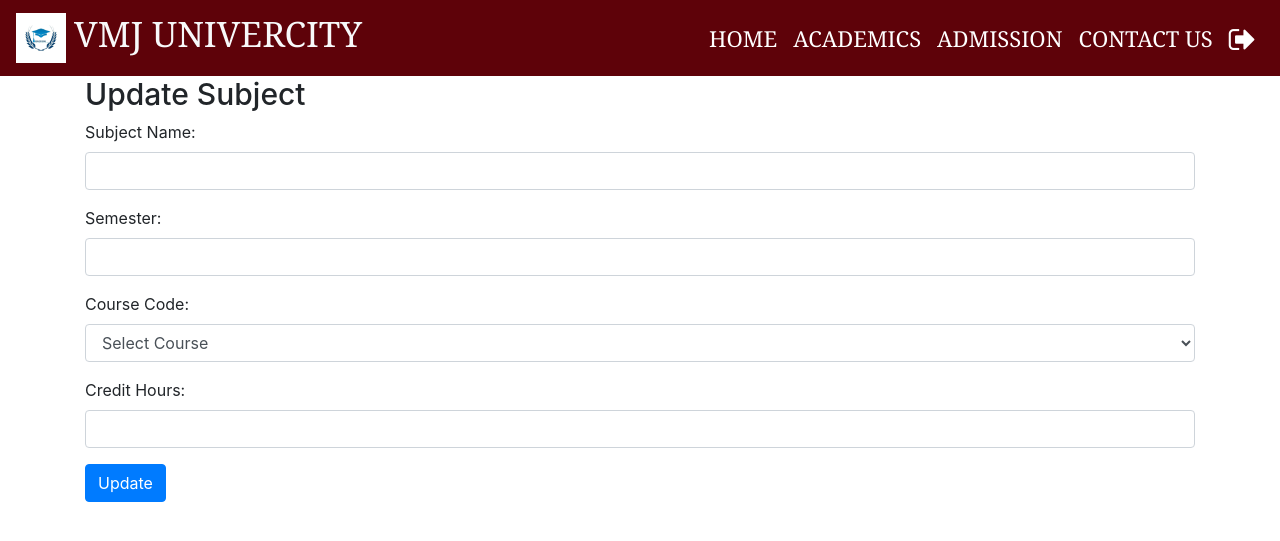
After one commit to topcodx/college-management-system, a PHP site: page /admin/update-subject.php in a window 1280 px wide. The commit adds this page. Shown: the top 541 px of the page. Run offline with PHP 8.4, Linux system fonts and the light colour scheme; the visitor is signed in with stand-in values (Sample User, id 1); data comes from the database, SQL or seed files in the repository; data that the repository does not hold is empty.

Commit message:
fix issue

```diff
--- /dev/null
+++ b/admin/update-subject.php
@@ -0,0 +1,93 @@
+<?php
+session_start();
+if (!isset($_SESSION["LoginAdmin"])) {
+    header('location:../login/login.php');
+    exit; // Make sure to exit after redirection
+}
+require_once "../connection/connection.php";
+
+// Function to get subject details by subject_code
+function getSubjectDetails($con, $subject_code) {
+    $query = "SELECT * FROM course_subjects WHERE subject_code='$subject_code'";
+    $result = mysqli_query($con, $query);
+    return mysqli_fetch_assoc($result);
+}
+
+// Check if subject_code is set in the URL
+if(isset($_GET['subject_code'])) {
+    $subject_code = $_GET['subject_code'];
+    // Fetch subject details by subject_code
+    $subjectDetails = getSubjectDetails($con, $subject_code);
+}
+
+// Check if form is submitted for updating subject
+if(isset($_POST['update_sub'])) {
+    $subject_code = $_POST['subject_code'];
+    $subject_name = $_POST['subject_name'];
+    $semester = $_POST['semester'];
+    $course_code = $_POST['course_code'];
+    $credit_hours = $_POST['credit_hours'];
+
+    // Update subject details in database
+    $query = "UPDATE course_subjects SET subject_name='$subject_name', semester='$semester', course_code='$course_code', credit_hours='$credit_hours' WHERE subject_code='$subject_code'";
+    $run = mysqli_query($con, $query);
+    if($run) {
+        echo "Subject updated successfully.";
+        // Redirect back to subjects.php after update
+        header("Location: subjects.php");
+        exit; // Make sure to exit after redirection
+    } else {
+        echo "Failed to update subject.";
+    }
+}
+?>
+
+<!doctype html>
+<html lang="en">
+<head>
+    <title>Update Subject</title>
+</head>
+<body>
+    <!-- Include common header -->
+    <?php include('../common/common-header.php') ?>
+
+    <main role="main">
+        <div class="container">
+            <h2>Update Subject</h2>
+            <form action="update-subject.php" method="post">
+                <input type="hidden" name="subject_code" value="<?php echo $subjectDetails['subject_code']; ?>">
+
+                <div class="form-group">
+                    <label for="subject_name">Subject Name:</label>
+                    <input type="text" class="form-control" id="subject_name" name="subject_name" value="<?php echo $subjectDetails['subject_name']; ?>" required>
+                </div>
+                <div class="form-group">
+                    <label for="semester">Semester:</label>
+                    <input type="text" class="form-control" id="semester" name="semester" value="<?php echo $subjectDetails['semester']; ?>" required>
+                </div>
+                <div class="form-group">
+                    <label for="course_code">Course Code:</label>
+                    <select class="form-control" id="course_code" name="course_code">
+                        <option>Select Course</option>
+                        <?php
+                        $query="select course_code from courses";
+                        $run=mysqli_query($con,$query);
+                        while($row=mysqli_fetch_array($run)) {
+                            $selected = ($row['course_code'] == $subjectDetails['course_code']) ? 'selected' : '';
+                            echo "<option value='".$row['course_code']."' ".$selected.">".$row['course_code']."</option>";
+                        }
+                        ?>
+                    </select>
+                </div>
+                <div class="form-group">
+                    <label for="credit_hours">Credit Hours:</label>
+                    <input type="number" class="form-control" id="credit_hours" name="credit_hours" value="<?php echo $subjectDetails['credit_hours']; ?>" required>
+                </div>
+                <button type="submit" class="btn btn-primary" name="update_sub">Update</button>
+            </form>
+        </div>
+    </main>
+
+    <!-- Include common footer -->
+</body>
+</html>
--- a/admission.php
+++ b/admission.php
@@ -161,7 +161,7 @@ if(isset($_POST['btn_save'])) {
 						</div>
 						<div class="col-md-4">
 							<div class="form-group">
-								<label for="exampleInputEmail1">application_status Status: </label>
+								<label for="exampleInputEmail1">application Status: </label>
 								<select class="browser-default custom-select" name="application_status">
 									<option>Select Option</option>
 									<option value="Admitted">Admitted</option>
--- a/common/common-header.php
+++ b/common/common-header.php
@@ -20,7 +20,7 @@
 include "../connection/connection.php";
 
 
-$userEmail =$_SESSION['LoginAdmin'];
+$userEmail = isset($_SESSION['LoginAdmin']) ? $_SESSION['LoginAdmin'] : '';
 
 $que = "SELECT name FROM change_name WHERE user_email = '$userEmail'";
 $res = mysqli_query($con, $que);
```
